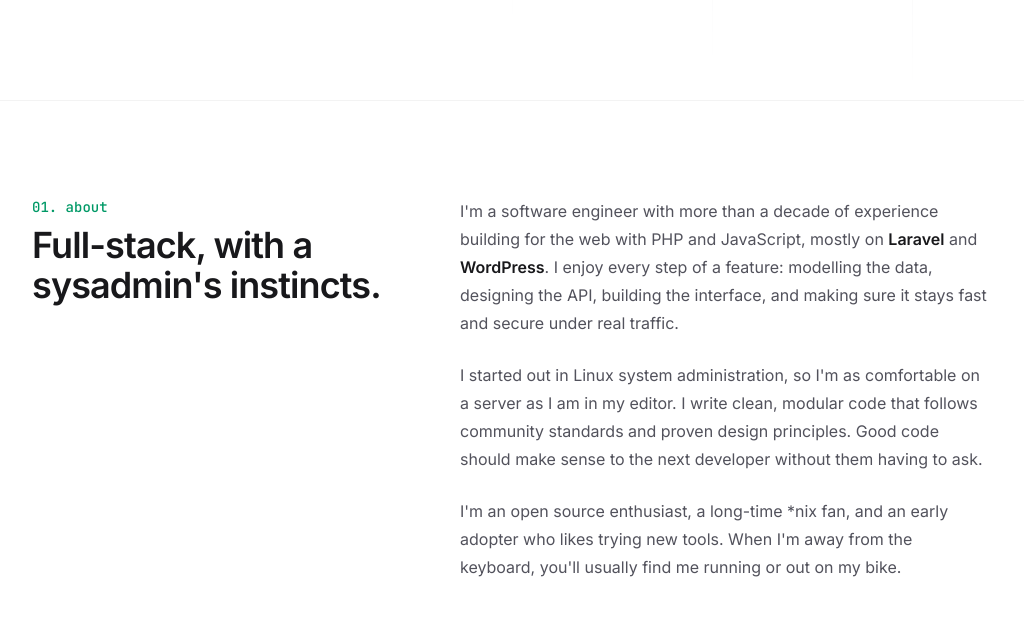
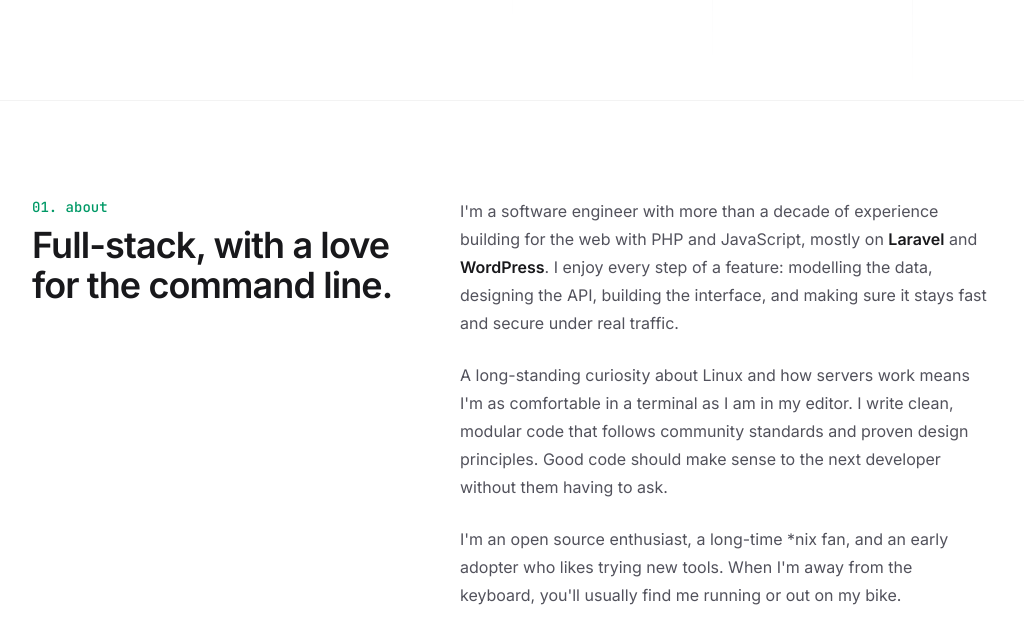
Before and after one commit to theKhorshed/theKhorshed.github.io, a website: page public/index.html in a window 1280 px wide. Shown: the part 525-1167 px from the top of the page, without its empty margins (128-1152 px from the left). Drawn offline with nearby package versions, Linux system fonts and the light colour scheme; files that its build step writes are made by us from their sources.

Commit message:
Reword bio around Linux interest

```diff
--- a/public/index.html
+++ b/public/index.html
@@ -149,7 +149,7 @@
       <div class="mx-auto grid max-w-5xl gap-12 px-6 lg:grid-cols-[1fr_1.4fr] lg:px-8">
         <div>
           <p class="eyebrow">01. about</p>
-          <h2 class="section-title">Full-stack, with a sysadmin's instincts.</h2>
+          <h2 class="section-title">Full-stack, with a love for the command line.</h2>
         </div>
         <div class="space-y-6 text-base/7">
           <p>
@@ -159,7 +159,7 @@
             I enjoy every step of a feature: modelling the data, designing the API, building the interface, and making sure it stays fast and secure under real traffic.
           </p>
           <p>
-            I started out in Linux system administration, so I'm as comfortable on a server as I am in my editor. I write clean, modular code that follows community standards and proven design principles. Good code should make sense to the next developer without them having to ask.
+            A long-standing curiosity about Linux and how servers work means I'm as comfortable in a terminal as I am in my editor. I write clean, modular code that follows community standards and proven design principles. Good code should make sense to the next developer without them having to ask.
           </p>
           <p>
             I'm an open source enthusiast, a long-time *nix fan, and an early adopter who likes trying new tools. When I'm away from the keyboard, you'll usually find me running or out on my bike.
```
